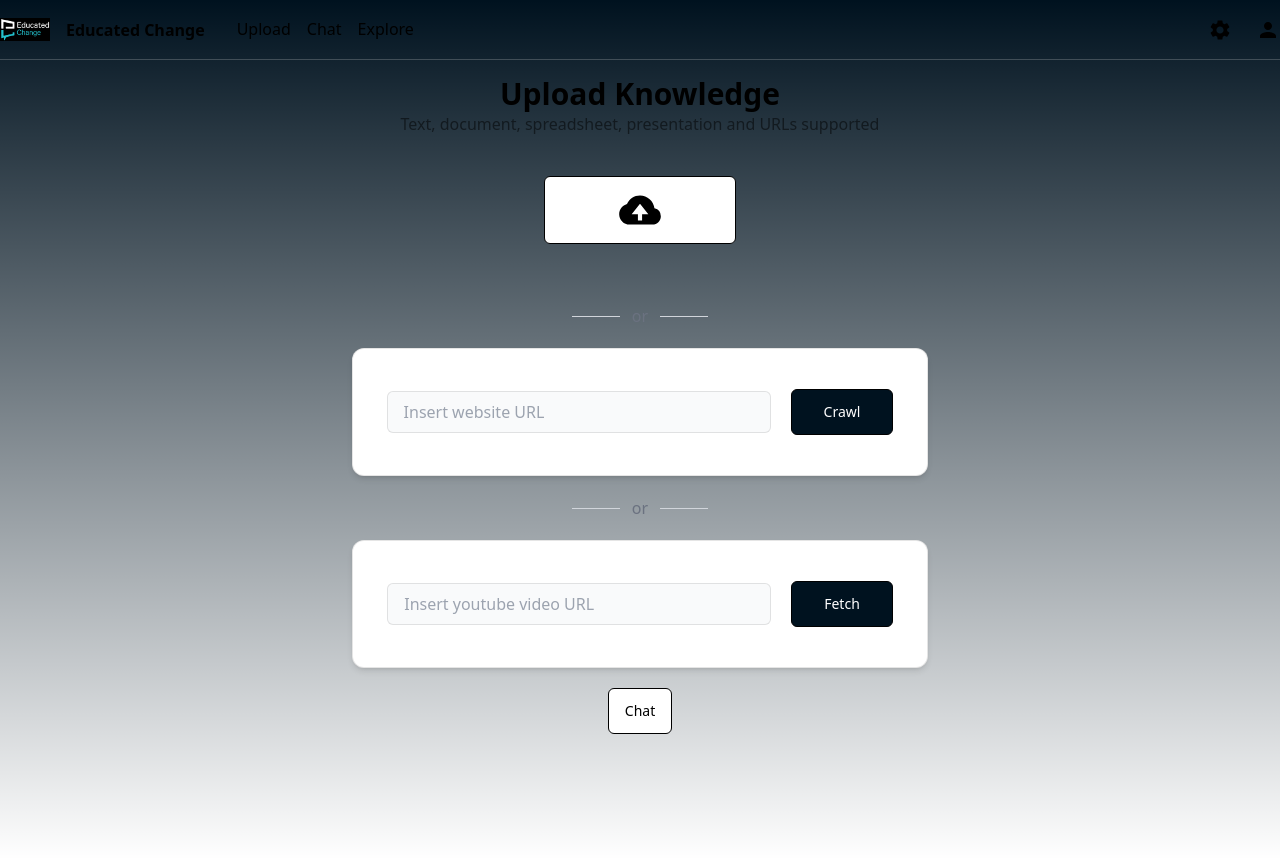
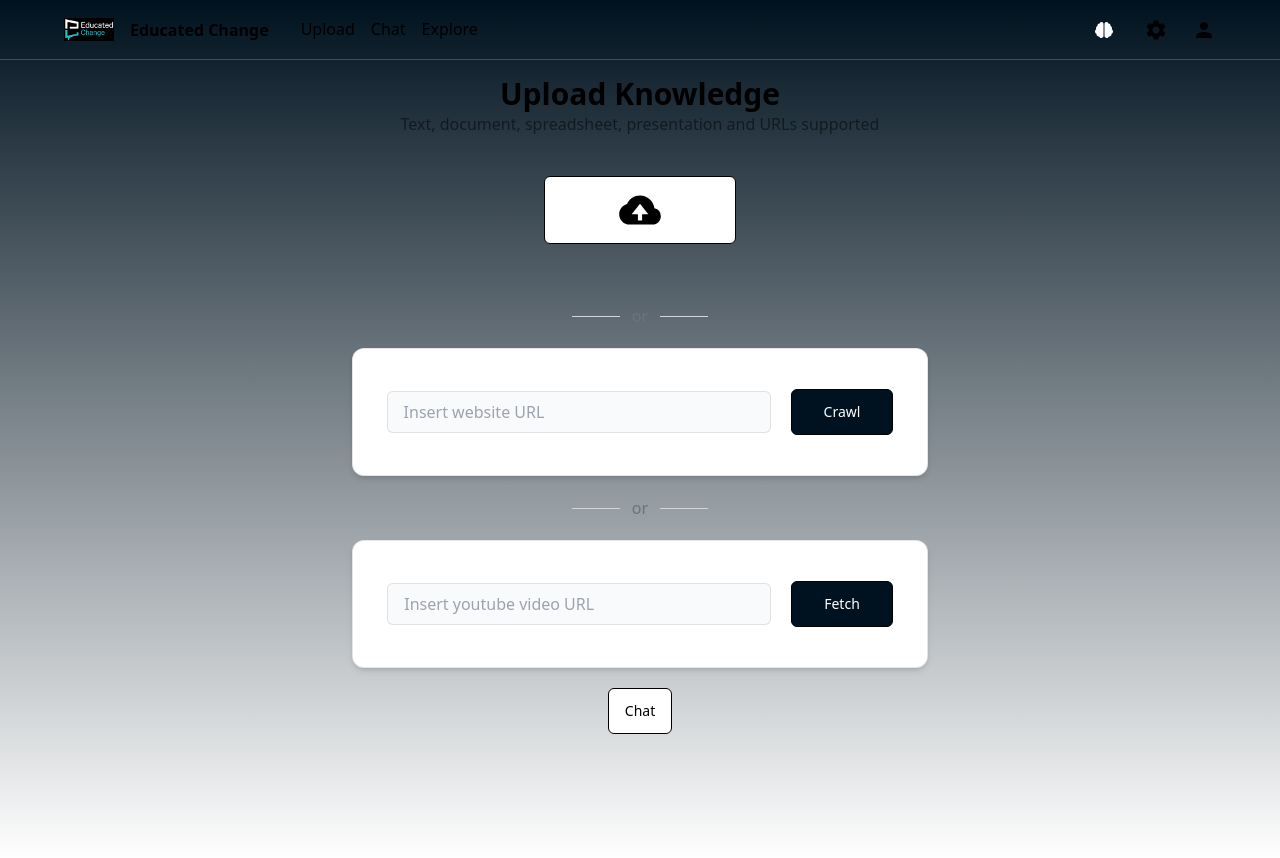
Before and after one commit to ErenYea/educationchange, a Next.js app: page /upload in a window 1280 px wide. Built offline with nearby package versions, Linux system fonts and the light colour scheme; no server answers.

Commit message:
Update Header.tsx

```diff
--- a/components/Header.tsx
+++ b/components/Header.tsx
@@ -10,8 +10,8 @@ const Header = (props: Props) => {
   const [showBrainPopup, setShowBrainPopup] = useState<Boolean>(false);
 
   return (
-    <div className="h-[60px] w-full flex justify-evenly border-b border-b-white/20 top-0 sticky">
-      <div className="max-w-7xl flex flex-1 items-center justify-center">
+    <div className="h-[60px] w-full flex justify-evenly border-b border-b-white/20 top-0 sticky z-50">
+      <div className="w-full 2xl:max-w-7xl max-w-6xl flex items-center justify-center">
         <div className="w-full flex space-x-8 items-center">
           <Link
             href={"/"}
@@ -43,12 +43,12 @@ const Header = (props: Props) => {
         </div>
 
         <div className="flex sm:flex-1 sm:justify-end flex-col items-center justify-center sm:flex-row gap-5 sm:gap-2">
-          {/* <div className="relative px-4 py-2 ml-auto cursor-pointer">
+          <div className="relative px-4 py-2 ml-auto cursor-pointer">
 
             <Image src="/brain.svg" alt="" layout="fill" onClick={() => setShowBrainPopup(!showBrainPopup)} />
 
             { showBrainPopup &&
-              <div className="absolute flex flex-col p-4 bg-white dark:bg-gray-800 border border-gray-300 dark:border-gray-700 rounded-lg shadow-lg z-50 md:z-40 w-[300px] -left-[400%] top-[100%] mt-4">
+              <div className="absolute flex flex-col p-4 bg-white dark:bg-gray-800 border border-gray-300 dark:border-gray-700 rounded-lg shadow-lg w-[300px] -left-[400%] top-[100%] mt-4">
                 <div className="flex-1">
                   <div>
                     <div className="flex flex-col w-full">
@@ -145,7 +145,7 @@ const Header = (props: Props) => {
               </div>
             }
 
-          </div> */}
+          </div>
 
           <Link href={"/settings"}>
             <div className="text-center font-medium rounded-md focus:ring ring-primary/10 outline-none flex items-center justify-center gap-2 transition-opacity text-black dark:text-white bg-transparent py-2 px-4 disabled:opacity-25 focus:outline-none text-2xl">
```
